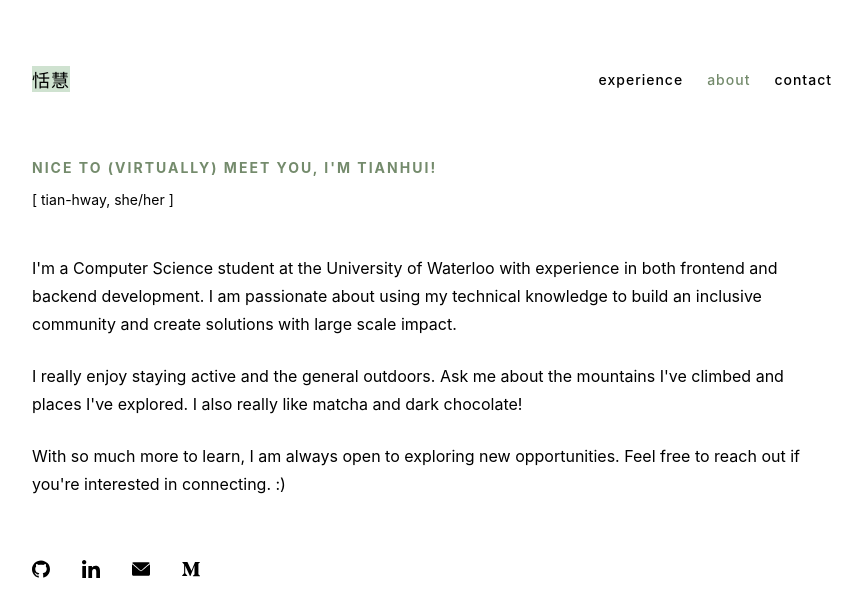
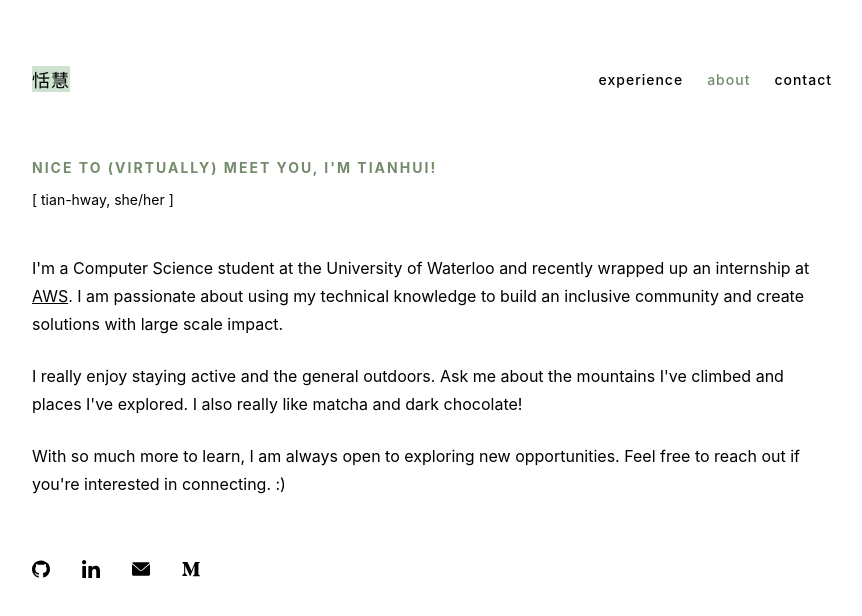
Before and after one commit to TianhuiYang/personal-website, a React (Create React App) app: page /about in a window 1280 px wide. Shown: the top 616 px of the page, without its empty margins (208-1070 px from the left). Built offline with nearby package versions, Linux system fonts and the light colour scheme.

Commit message:
feat: update about content

```diff
--- a/src/pages/About.tsx
+++ b/src/pages/About.tsx
@@ -1,5 +1,5 @@
 import React from "react";
-import { AppContainer } from "../globalStyles";
+import { AppContainer, Link } from "../globalStyles";
 import { NavBar } from "../components/NavBar";
 import { Section } from "../components/Section";
 import { Footer } from "../components/Footer";
@@ -20,10 +20,13 @@ export const About = () => {
       ></Section>
       <Section>
         <AboutContent>
-          I'm a Computer Science student at the University of Waterloo with
-          experience in both frontend and backend development. I am passionate
-          about using my technical knowledge to build an inclusive community and
-          create solutions with large scale impact.
+          I'm a Computer Science student at the University of Waterloo and
+          recently wrapped up an internship at{" "}
+          <Link href="https://aws.amazon.com/api-gateway/" target="_blank">
+            AWS
+          </Link>
+          . I am passionate about using my technical knowledge to build an
+          inclusive community and create solutions with large scale impact.
         </AboutContent>
         <AboutContent>
           I really enjoy staying active and the general outdoors. Ask me about
@@ -36,7 +39,6 @@ export const About = () => {
           connecting. :)
         </AboutContent>
       </Section>
-
       <Footer />
     </AppContainer>
   );
```
